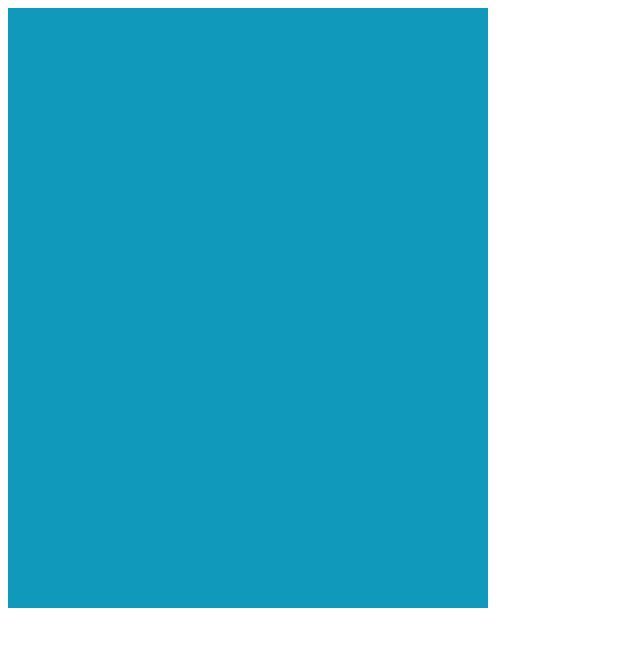
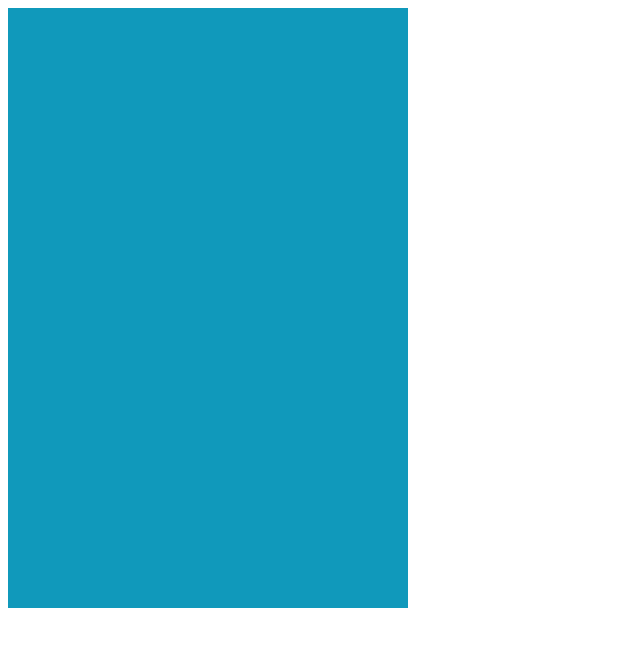
Before and after one commit to zlash/lagashmup, a plain HTML site: page www/index.html in a window 1280 px wide. Shown: the whole page, without its empty margins (0-640 px from the left). Drawn offline with Linux system fonts and the light colour scheme.

Commit message:
Added a lot of files

```diff
--- a/src/tsconfig.json
+++ b/src/tsconfig.json
@@ -8,11 +8,12 @@
     "noImplicitAny": false,
     "removeComments": true,
     "noLib": false,
-    "outDir": "../www/lagashmup"
+    "out": "../www/lagashmup/lagashmup.js"
   },
 
   "files":
   [
-    "./lagashmup.ts"
+    "./lagashmup.ts",
+    "./scene.ts"
   ]
 }
--- a/www/index.html
+++ b/www/index.html
@@ -10,18 +10,25 @@
 <body>
    <script>
 
-    var renderer = PIXI.autoDetectRenderer(480, 600,{backgroundColor : 0x1099bb});
+    var renderer = PIXI.autoDetectRenderer(400, 600,{backgroundColor : 0x1099bb});
     document.body.appendChild(renderer.view);
     var stage = new PIXI.Container();
 
     var prevTS=window.performance.now();
 
-    animate();
+    LagaSHMUp.setupLoader(PIXI.loader);
+
+    PIXI.loader.load(function()
+    {
+      LagaSHMUp.init(stage);
+      animate();
+    });
+
     function animate()
     {
         requestAnimationFrame(animate);
         curTS=window.performance.now();
-        mainLoop(stage, curTS-prevTS);
+        LagaSHMUp.mainLoop(curTS-prevTS);
         prevTS=curTS;
         renderer.render(stage);
     }
--- a/www/lagashmup/lagashmup.js
+++ b/www/lagashmup/lagashmup.js
@@ -1,2 +1,27 @@
-function mainLoop(stage, t) {
-}
+var LagaSHMUp;
+(function (LagaSHMUp) {
+    var stage;
+    var currentScene;
+    function setupLoader(loader) {
+        loader.add('nave', 'img/nave.png');
+    }
+    LagaSHMUp.setupLoader = setupLoader;
+    function mainLoop(t) {
+        currentScene.update(t);
+    }
+    LagaSHMUp.mainLoop = mainLoop;
+    function init(stage) {
+        this.stage = stage;
+        currentScene = new Scene();
+        this.stage.addChild(currentScene.container);
+    }
+    LagaSHMUp.init = init;
+})(LagaSHMUp || (LagaSHMUp = {}));
+var Scene = (function () {
+    function Scene() {
+        this.container = new PIXI.Container();
+    }
+    Scene.prototype.update = function (t) {
+    };
+    return Scene;
+})();
```
Also changed, not shown: src/lagashmup.ts (+19 -1 lines), src/scene.ts (added, +17 -0 lines), www/img/nave.png (added).
